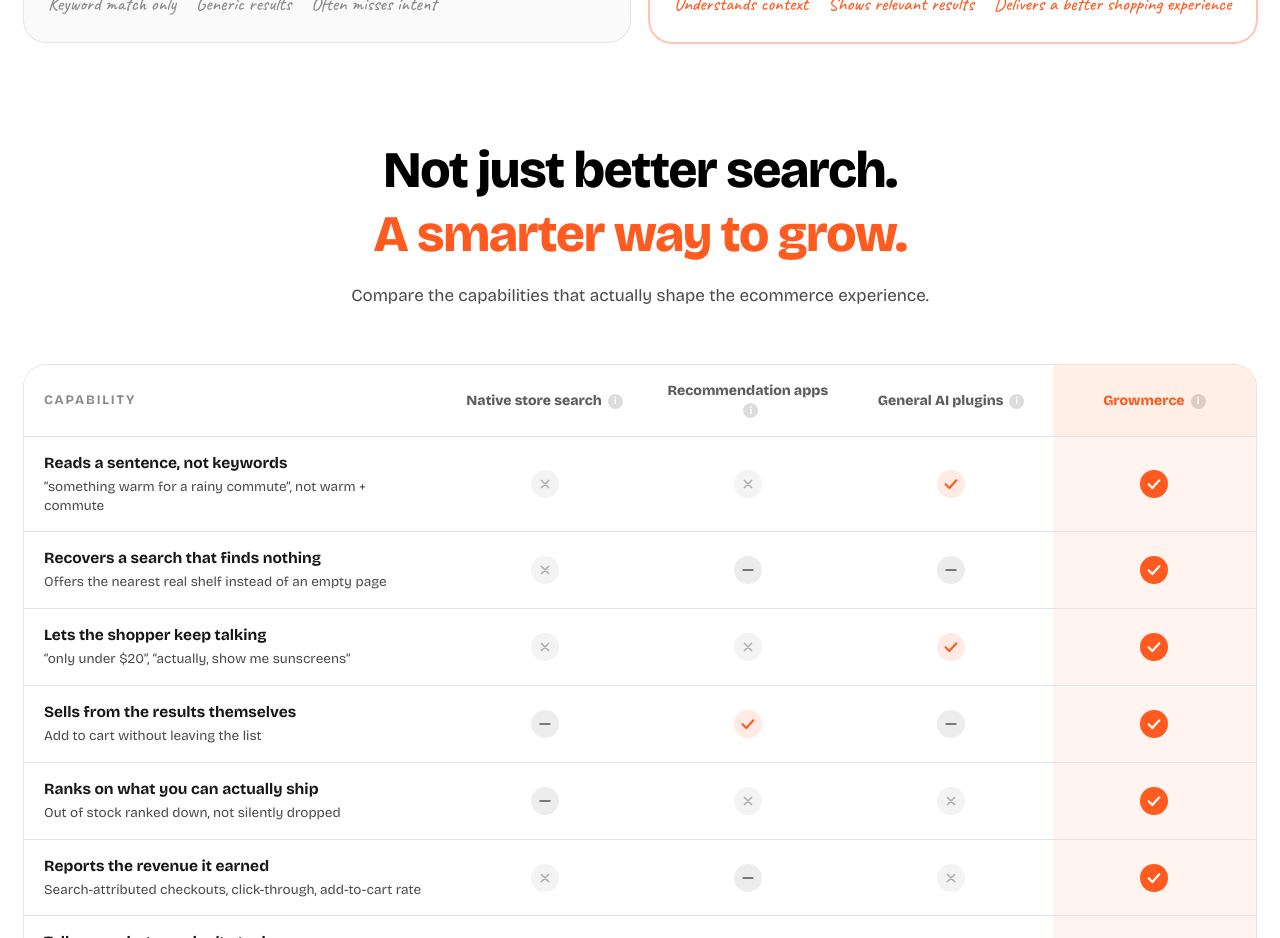
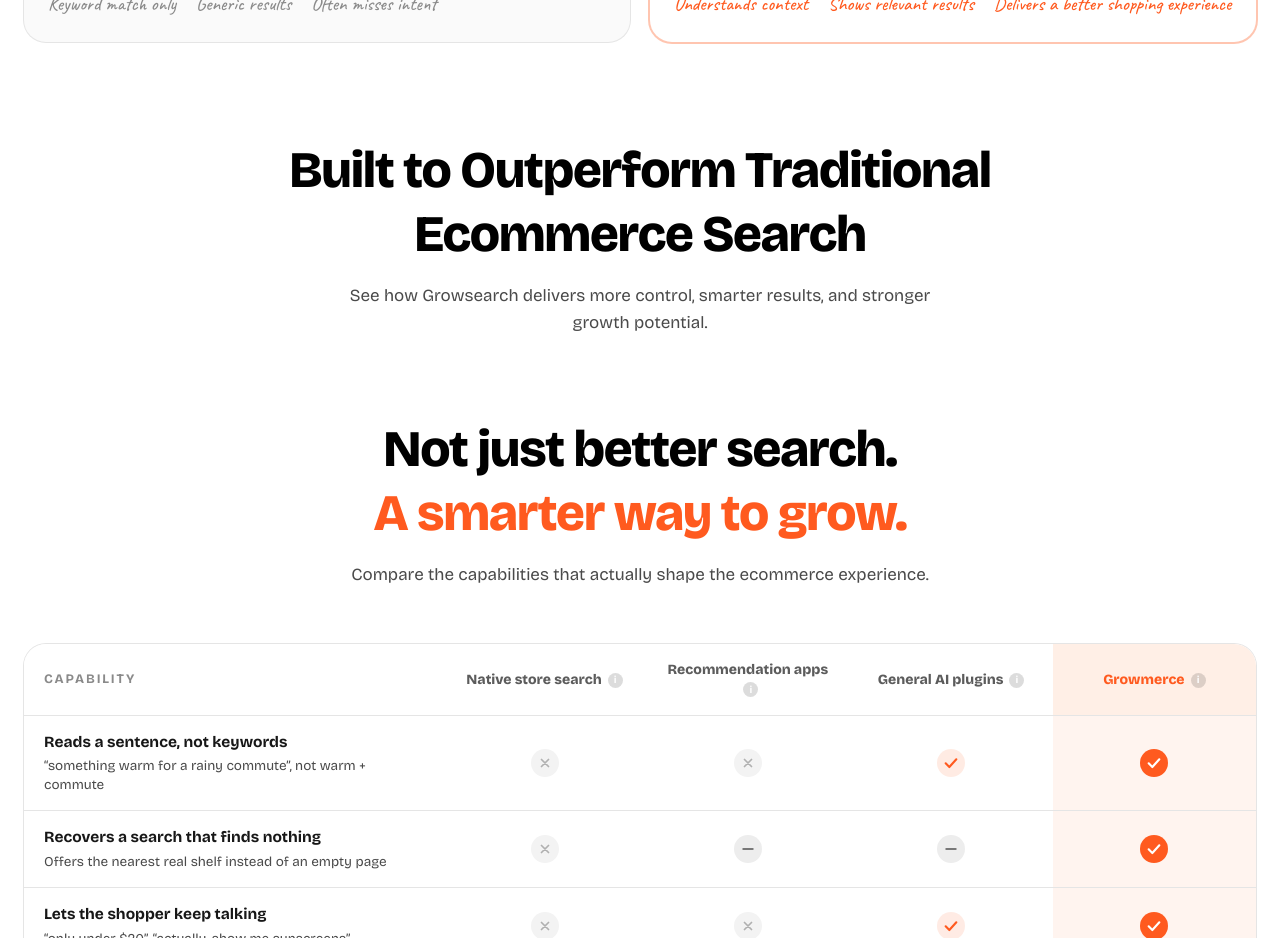
Before and after one commit to ishaangupta2311/growmerce-landing, a Next.js app: page /compare in a window 1280 px wide. Shown: the part 1960-2898 px from the top of the page. Built offline with nearby package versions, Linux system fonts and the light colour scheme.

Commit message:
Add compare section four intro

```diff
--- a/src/app/compare/page.tsx
+++ b/src/app/compare/page.tsx
@@ -178,6 +178,18 @@ export default function ComparePage() {
           className="mx-auto max-w-[1370px] px-6 pb-16 lg:pb-24"
         >
           <Reveal>
+            <div className="mx-auto max-w-[900px] text-center">
+              <h2 className="font-poppins text-[clamp(1.75rem,4vw,3.25rem)] leading-tight font-extrabold tracking-tight text-balance">
+                Built to Outperform Traditional Ecommerce Search
+              </h2>
+              <p className="mx-auto mt-4 max-w-[58ch] text-[17px] leading-relaxed text-body-mute">
+                See how Growsearch delivers more control, smarter results, and
+                stronger growth potential.
+              </p>
+            </div>
+          </Reveal>
+
+          <Reveal delay={100} className="mt-14 lg:mt-20">
             <h2
               id="matrix-title"
               className="mx-auto max-w-[22ch] text-center font-poppins text-[clamp(1.75rem,4vw,3.25rem)] leading-tight font-extrabold tracking-tight text-balance"
```
